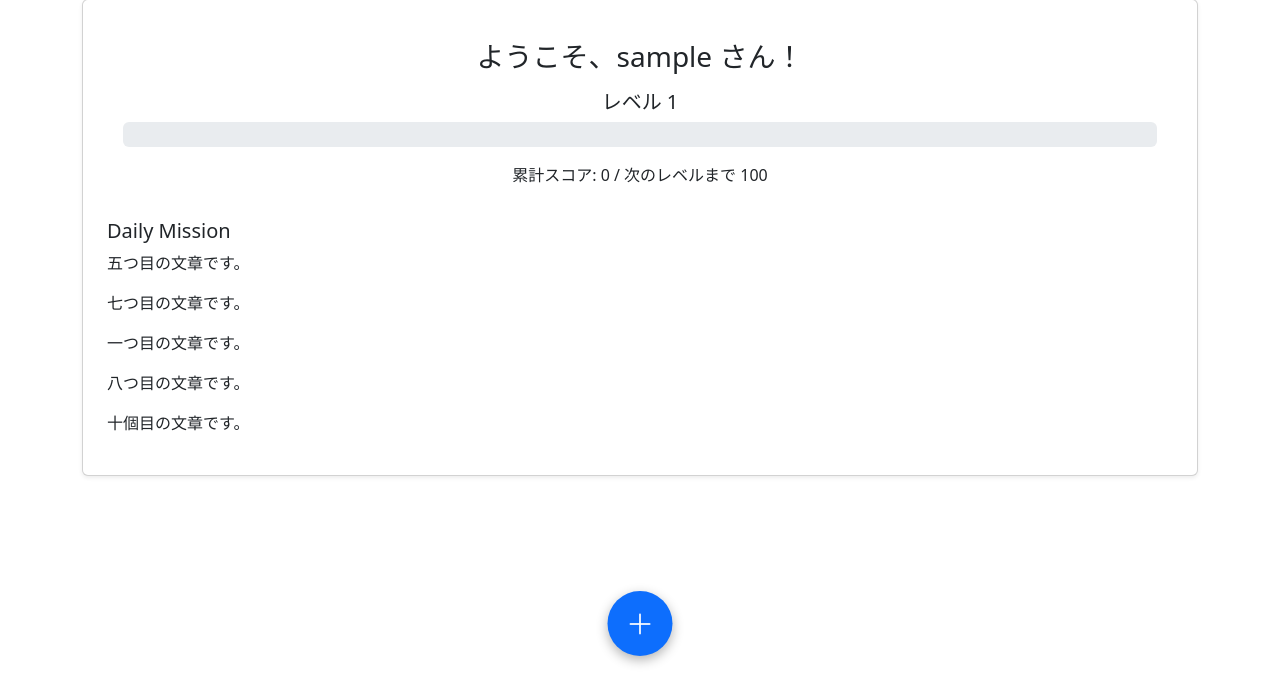
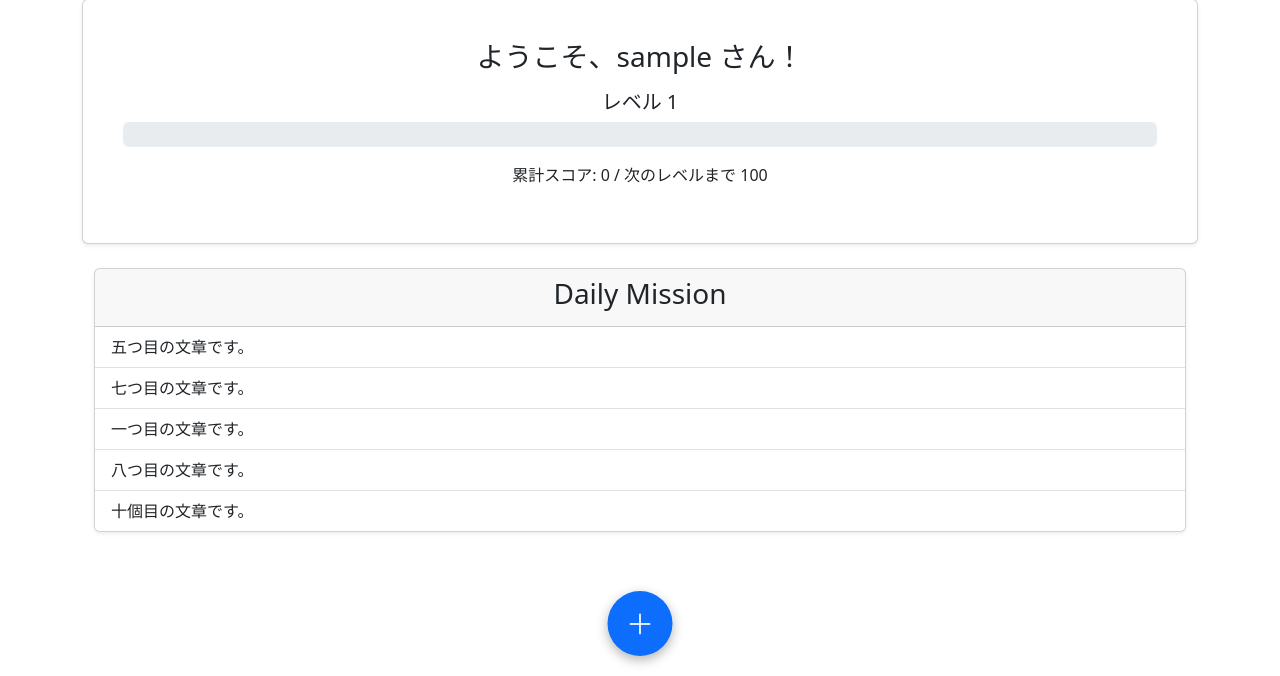
Before and after one commit to jphacks/sd_2507, a Flask app: page / in a window 1280 px wide. Shown: the part 124-800 px from the top of the page. Run offline with Flask 3, Linux system fonts and the light colour scheme; the visitor is signed in with stand-in values (Sample User, id 1); data comes from the database, SQL or seed files in the repository.

Commit message:
I designed the frame of the daily mission.

```diff
--- a/templates/index.html
+++ b/templates/index.html
@@ -33,12 +33,18 @@
 
         <p>累計スコア: {{ level_info.current }} / 次のレベルまで {{ level_info.next_required - level_info.current }}</p>
         </div>
-        <!--デイリーミッション-->
-        <h5>Daily Mission</h5>
-        <div>
-          {% for sentence in missions %}
-          <p>{{ sentence }}</p>
-          {% endfor %}
+      </div>
+      <!--デイリーミッション-->
+      <div class="container mt-4">
+        <div class="card shadow-sm">
+          <div class="card-header text-center">
+            <h3>Daily Mission</h3>
+          </div>
+          <ul class="list-group list-group-flush">
+            {% for sentence in missions %}
+              <li class="list-group-item">{{ sentence }}</li>
+            {% endfor %}
+          </ul>
         </div>
       </div>
     </div>
```
